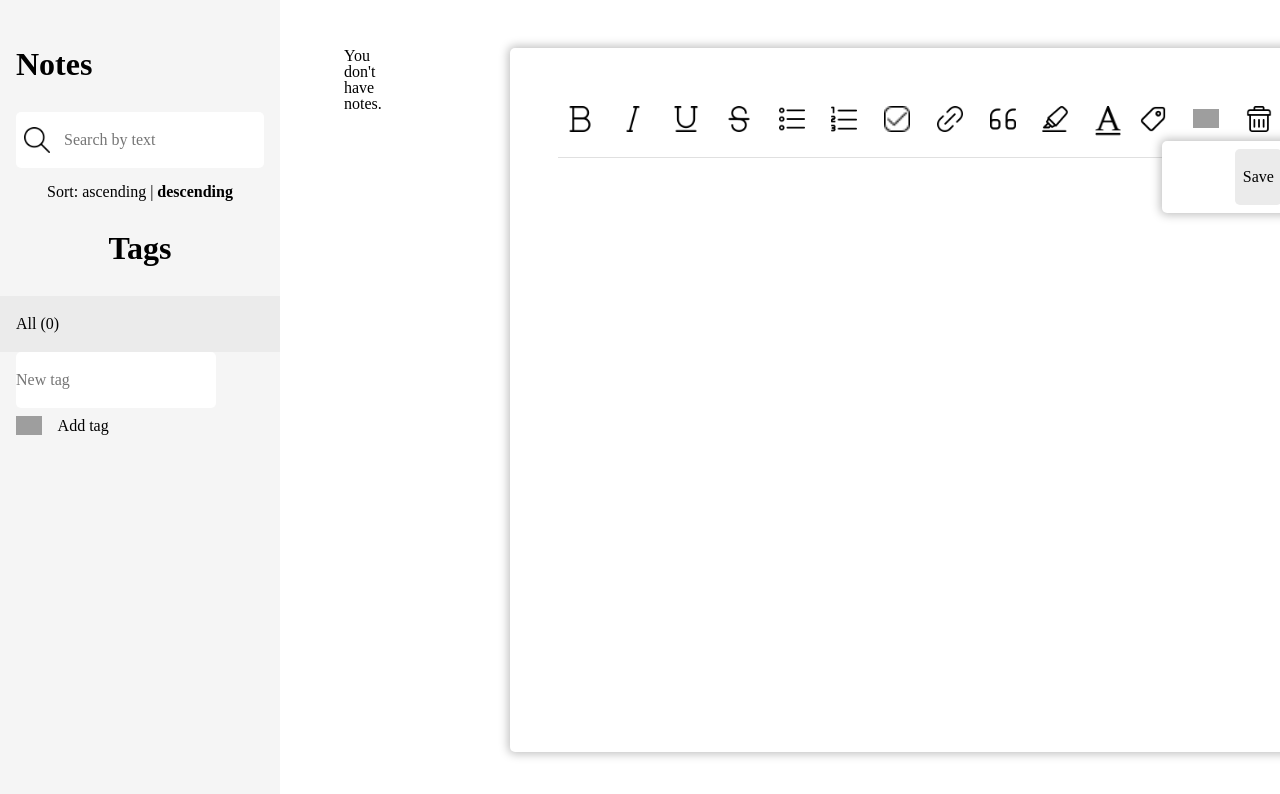
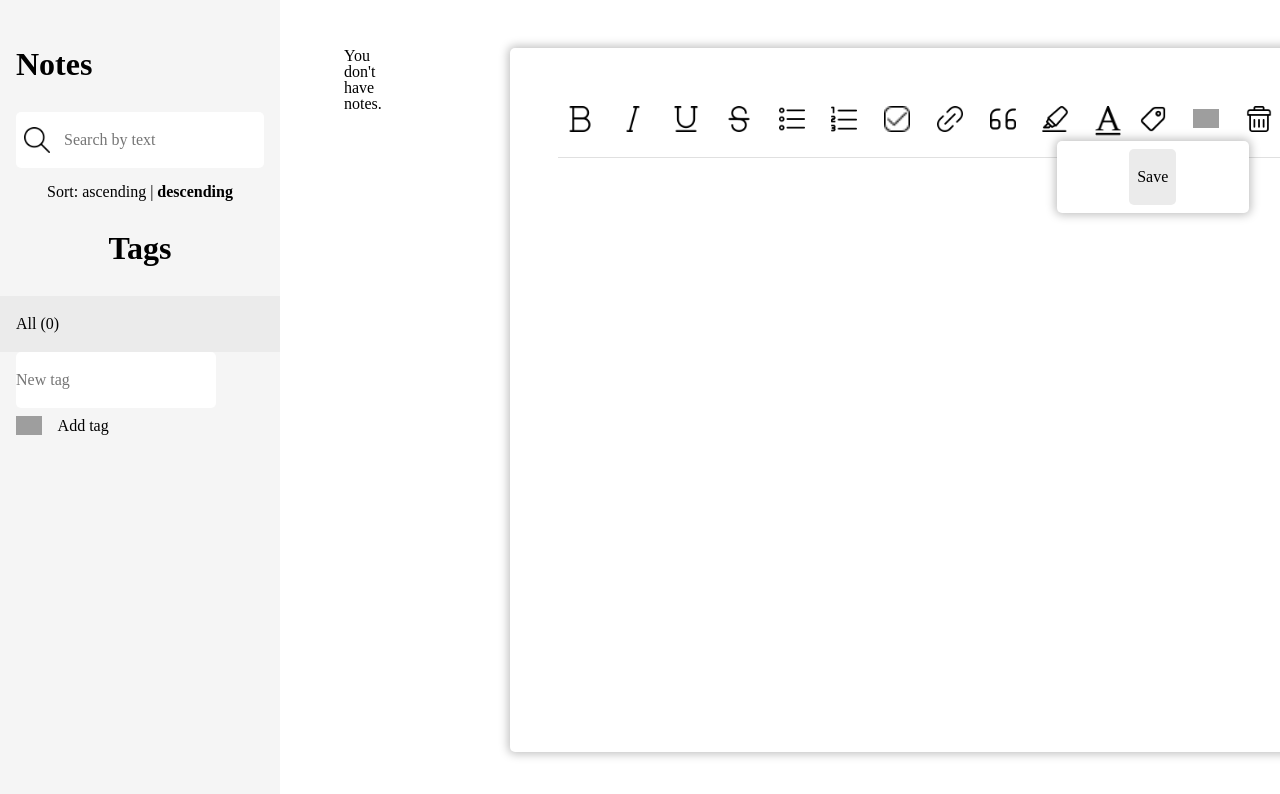
Before and after one commit to danylonikora/notes, a React (Vite) app: page / in a window 1280 px wide. Both pictures are taken after a click on the button 1152 px from the left and 118 px from the top of the page. Shown: the top 794 px of the page. Built offline with nearby package versions, Linux system fonts and the light colour scheme; grey boxes are pictures that could not be loaded.

Commit message:
Center TagsDropDown component relatively to it's parent

```diff
--- a/src/styles/main.scss
+++ b/src/styles/main.scss
@@ -283,6 +283,8 @@ body {
   display: flex;
   flex-direction: column;
   position: absolute;
+  left: 50%;
+  transform: translateX(-50%);
   z-index: 1;
   width: 12rem;
   overflow: hidden;
@@ -340,7 +342,7 @@ body {
     list-style: decimal;
   }
 
-  ul,
+  ul:not(.tags-dropdown),
   ol {
     margin-left: 2rem;
   }
```
